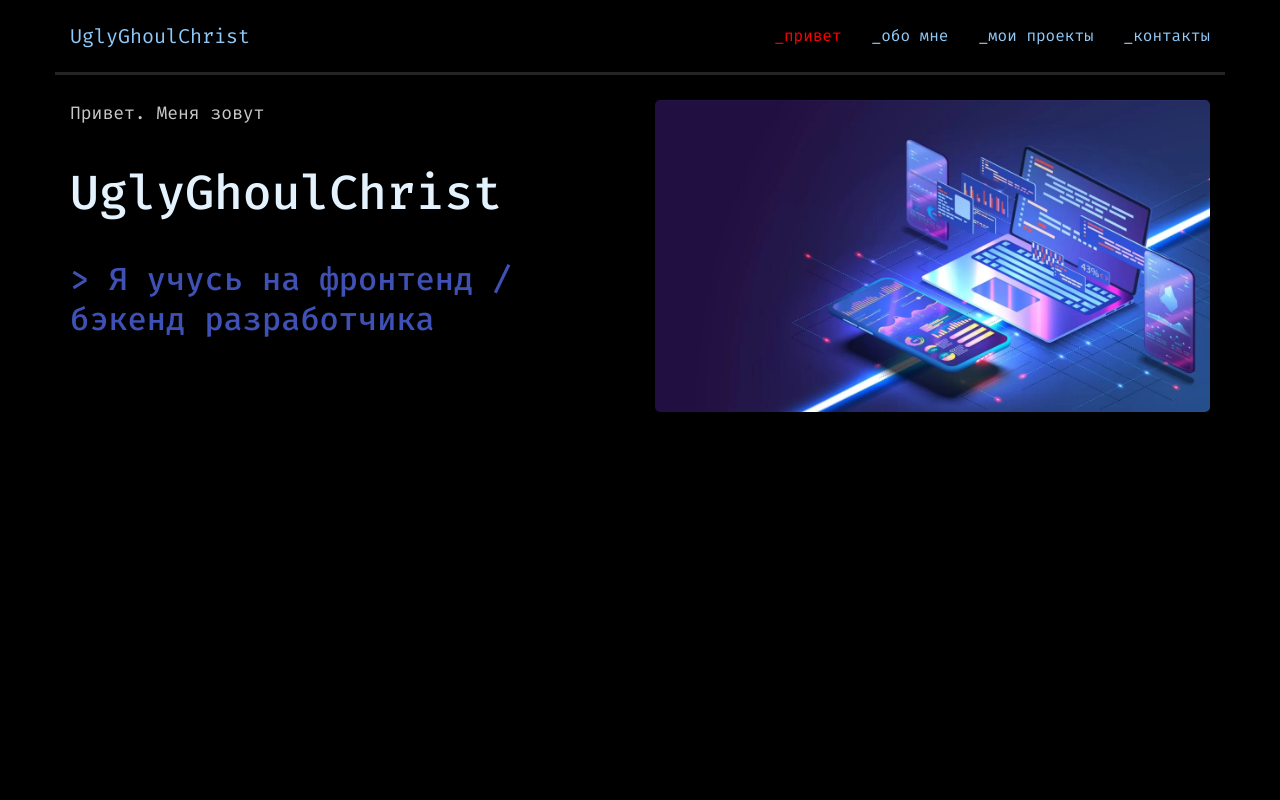
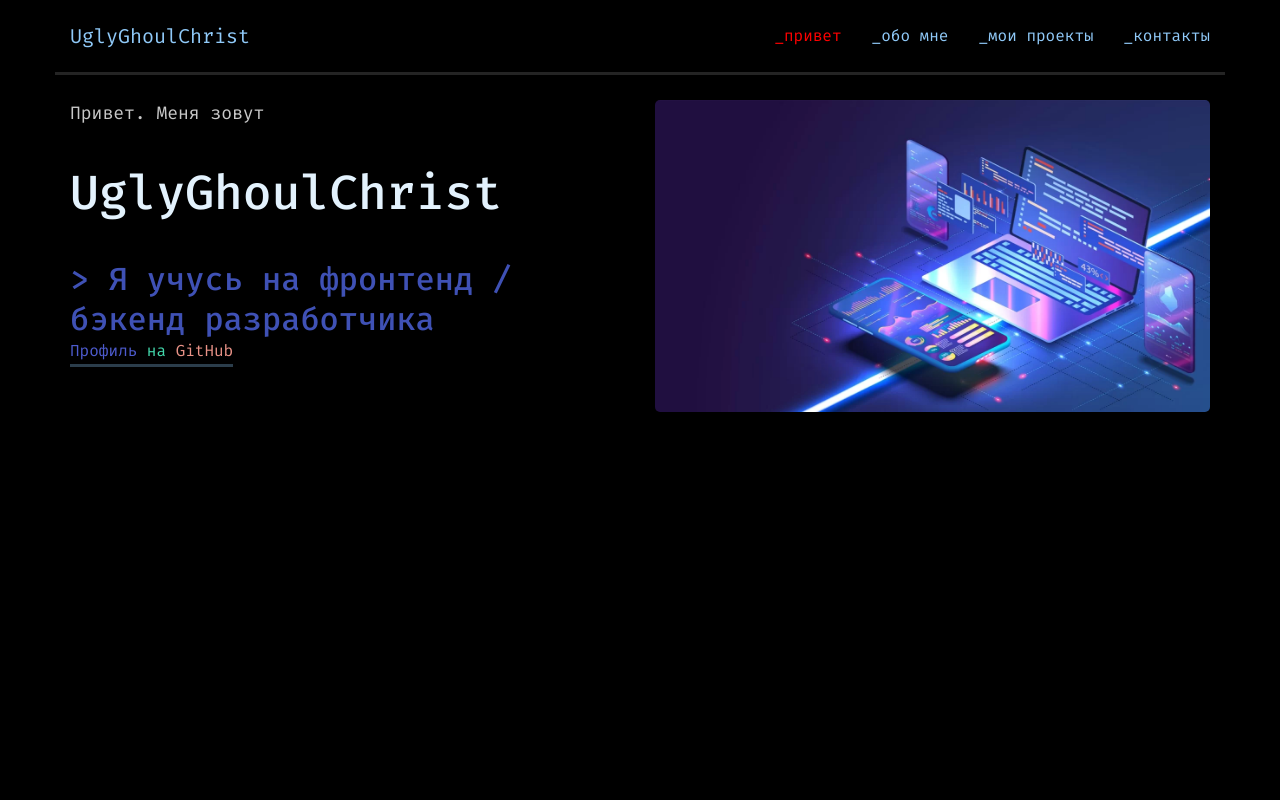
Before and after one commit to UglyGhoulChrist/portfolio, a plain HTML site: page src/index.html in a window 1280 px wide. Shown: the top 800 px of the page. Drawn offline with nearby package versions, Linux system fonts and the light colour scheme.

Commit message:
Link GitHub

```diff
--- a/src/index.html
+++ b/src/index.html
@@ -65,6 +65,9 @@
                         <h1 class="home__title">UglyGhoulChrist</h1>
                         <h2 class="home__subtitle">&gt; Я учусь на фронтенд / бэкенд разработчика
                         </h2>
+                        <a class="project__link" href="https://github.com/UglyGhoulChrist" target="_blank">
+                            <span class="violet">Профиль </span><span class="green">на </span><span
+                                class="pink">GitHub</span></a>
                     </div>
                     <div class="__block">
                         <img src="img/home/image.webp" alt="Gadjets" class="home__image">
```
